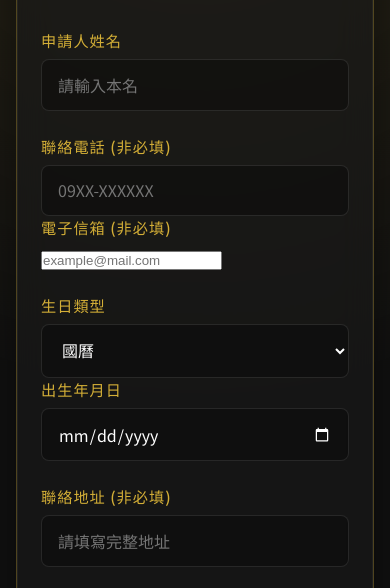
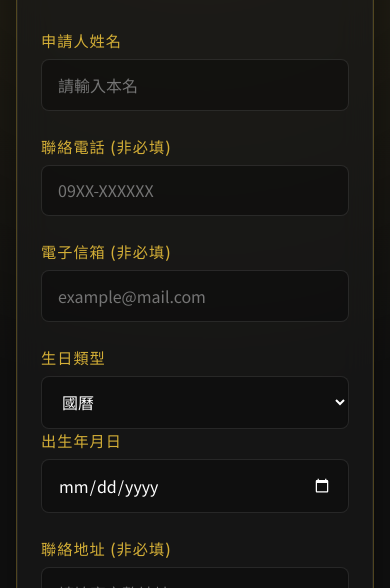
Before and after one commit to tyy222122/light-service-order, a plain HTML site: page order.html in a window 390 px wide. Shown: the part 204-792 px from the top of the page. Drawn offline with Linux system fonts and the light colour scheme.

Commit message:
Layout email input full-width below phone and fix CSS

```diff
--- a/order.html
+++ b/order.html
@@ -34,15 +34,14 @@
                 <input type="text" id="name" name="name" required placeholder="請輸入本名">
             </div>
 
-            <div class="form-group line-group">
-                <div class="half">
-                    <label for="phone">聯絡電話 (非必填)</label>
-                    <input type="tel" id="phone" name="phone" placeholder="09XX-XXXXXX">
-                </div>
-                <div class="half">
-                    <label for="email">電子信箱 (非必填)</label>
-                    <input type="email" id="email" name="email" placeholder="example@mail.com">
-                </div>
+            <div class="form-group">
+                <label for="phone">聯絡電話 (非必填)</label>
+                <input type="tel" id="phone" name="phone" placeholder="09XX-XXXXXX">
+            </div>
+
+            <div class="form-group">
+                <label for="email">電子信箱 (非必填)</label>
+                <input type="email" id="email" name="email" placeholder="example@mail.com">
             </div>
 
             <div class="form-group line-group">
--- a/style.css
+++ b/style.css
@@ -118,6 +118,7 @@ label {
 
 input[type="text"],
 input[type="tel"],
+input[type="email"],
 input[type="date"],
 select,
 textarea {
```
